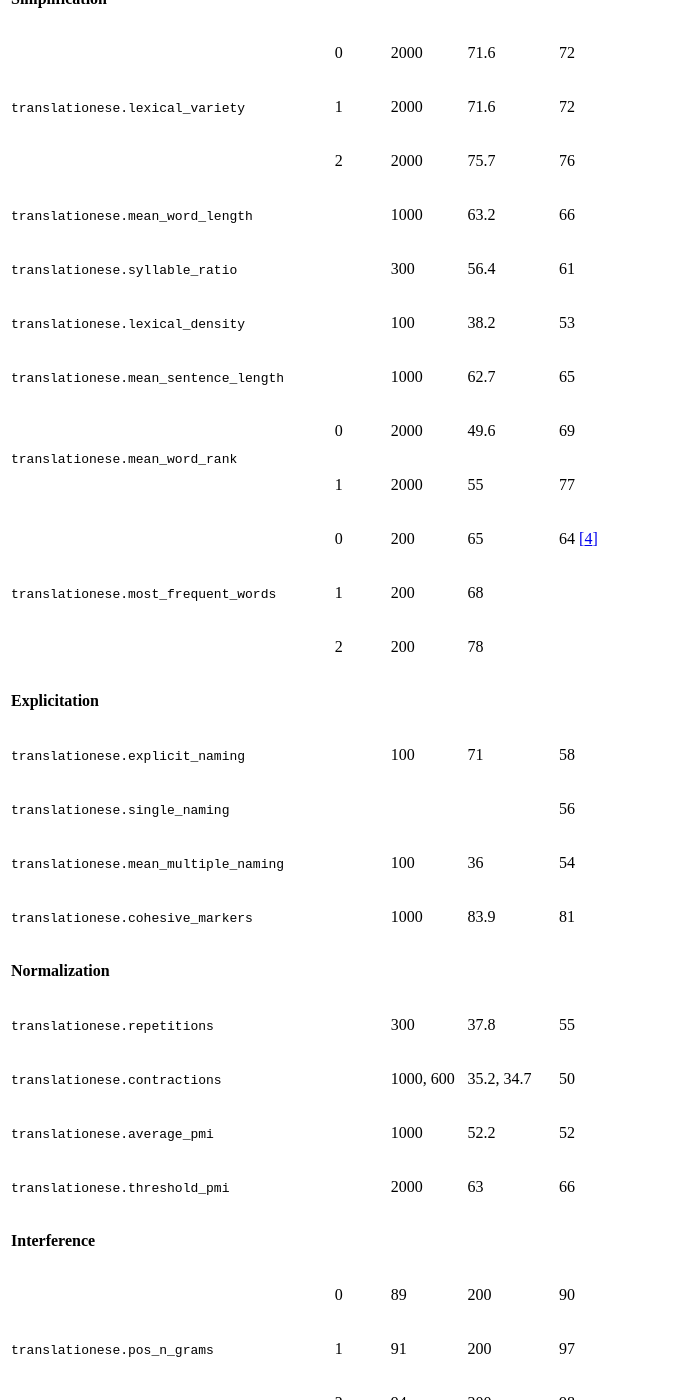
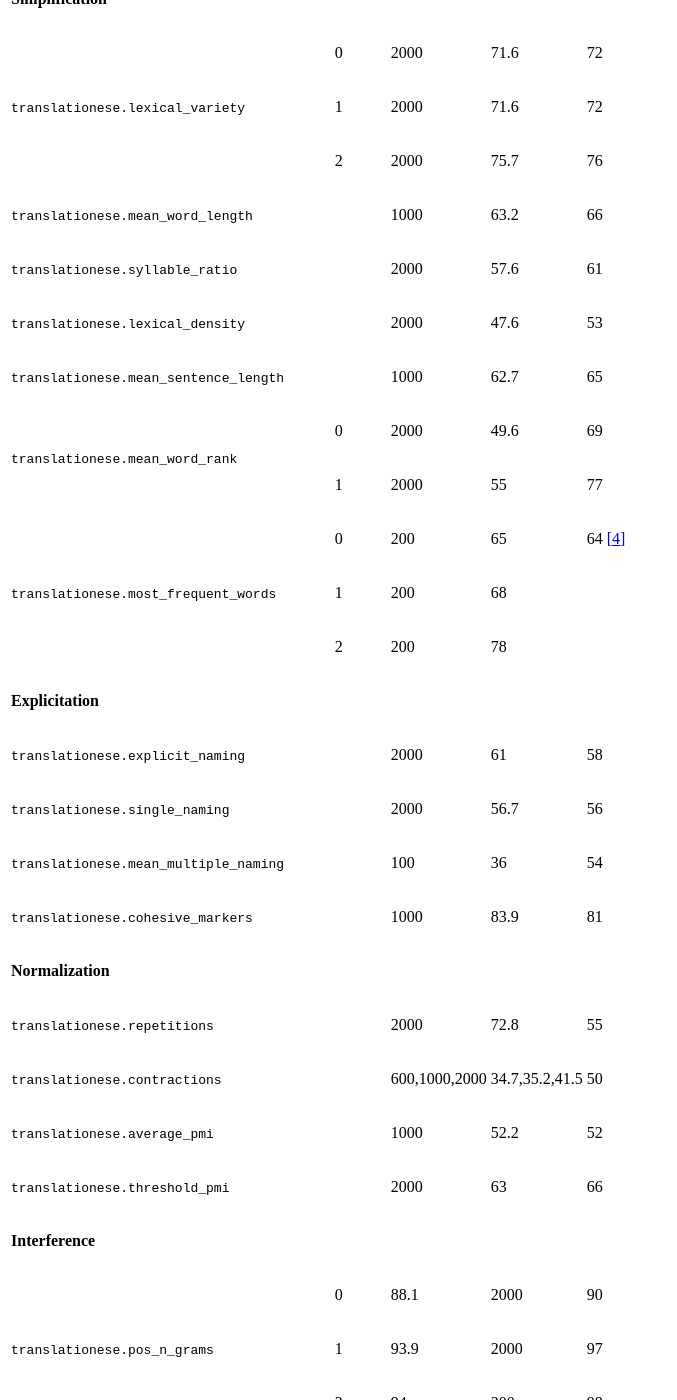
Before and after one commit to lutzky/translationese, a Sphinx documentation site: the page built from docs/testing.rst, in a window 1280 px wide and 1400 px high, scrolled down 837 px. Shown: the whole window, without its empty margins (0-677 px from the left). Built offline with Sphinx 7.4.7, drawn with Linux system fonts in a browser that asks for light colours.

Commit message:
Results: Complete

```diff
--- a/docs/testing.rst
+++ b/docs/testing.rst
@@ -54,9 +54,9 @@ very large ARFF data due to high dimensionality.
 +--------------------------------------------------+---------+-----------------+-----------------+-----------------+
 | :mod:`translationese.mean_word_length`           |         | 1000            | 63.2            | 66              |
 +--------------------------------------------------+---------+-----------------+-----------------+-----------------+
-| :mod:`translationese.syllable_ratio`             |         | 300             | 56.4            | 61              |
+| :mod:`translationese.syllable_ratio`             |         | 2000            | 57.6            | 61              |
 +--------------------------------------------------+---------+-----------------+-----------------+-----------------+
-| :mod:`translationese.lexical_density`            |         | 100             | 38.2            | 53              |
+| :mod:`translationese.lexical_density`            |         | 2000            | 47.6            | 53              |
 +--------------------------------------------------+---------+-----------------+-----------------+-----------------+
 | :mod:`translationese.mean_sentence_length`       |         | 1000            | 62.7            | 65              |
 +--------------------------------------------------+---------+-----------------+-----------------+-----------------+
@@ -72,9 +72,9 @@ very large ARFF data due to high dimensionality.
 +--------------------------------------------------+---------+-----------------+-----------------+-----------------+
 | **Explicitation**                                                                                                |
 +--------------------------------------------------+---------+-----------------+-----------------+-----------------+
-| :mod:`translationese.explicit_naming`            |         | 100             | 71              | 58              |
+| :mod:`translationese.explicit_naming`            |         | 2000            | 61              | 58              |
 +--------------------------------------------------+---------+-----------------+-----------------+-----------------+
-| :mod:`translationese.single_naming`              |         |                 |                 | 56              |
+| :mod:`translationese.single_naming`              |         | 2000            | 56.7            | 56              |
 +--------------------------------------------------+---------+-----------------+-----------------+-----------------+
 | :mod:`translationese.mean_multiple_naming`       |         | 100             | 36              | 54              |
 +--------------------------------------------------+---------+-----------------+-----------------+-----------------+
@@ -82,9 +82,9 @@ very large ARFF data due to high dimensionality.
 +--------------------------------------------------+---------+-----------------+-----------------+-----------------+
 | **Normalization**                                                                                                |
 +--------------------------------------------------+---------+-----------------+-----------------+-----------------+
-| :mod:`translationese.repetitions`                |         | 300             | 37.8            | 55              |
+| :mod:`translationese.repetitions`                |         | 2000            | 72.8            | 55              |
 +--------------------------------------------------+---------+-----------------+-----------------+-----------------+
-| :mod:`translationese.contractions`               |         | 1000, 600       | 35.2, 34.7      | 50              |
+| :mod:`translationese.contractions`               |         | 600,1000,2000   | 34.7,35.2,41.5  | 50              |
 +--------------------------------------------------+---------+-----------------+-----------------+-----------------+
 | :mod:`translationese.average_pmi`                |         | 1000            | 52.2            | 52              |
 +--------------------------------------------------+---------+-----------------+-----------------+-----------------+
@@ -92,9 +92,9 @@ very large ARFF data due to high dimensionality.
 +--------------------------------------------------+---------+-----------------+-----------------+-----------------+
 | **Interference**                                                                                                 |
 +--------------------------------------------------+---------+-----------------+-----------------+-----------------+
-| :mod:`translationese.pos_n_grams`                | 0       | 89              | 200             | 90              |
+| :mod:`translationese.pos_n_grams`                | 0       | 88.1            | 2000            | 90              |
 +                                                  +---------+-----------------+-----------------+-----------------+
-|                                                  | 1       | 91              | 200             | 97              |
+|                                                  | 1       | 93.9            | 2000            | 97              |
 +                                                  +---------+-----------------+-----------------+-----------------+
 |                                                  | 2       | 94              | 200             | 98              |
 +--------------------------------------------------+---------+-----------------+-----------------+-----------------+
```
